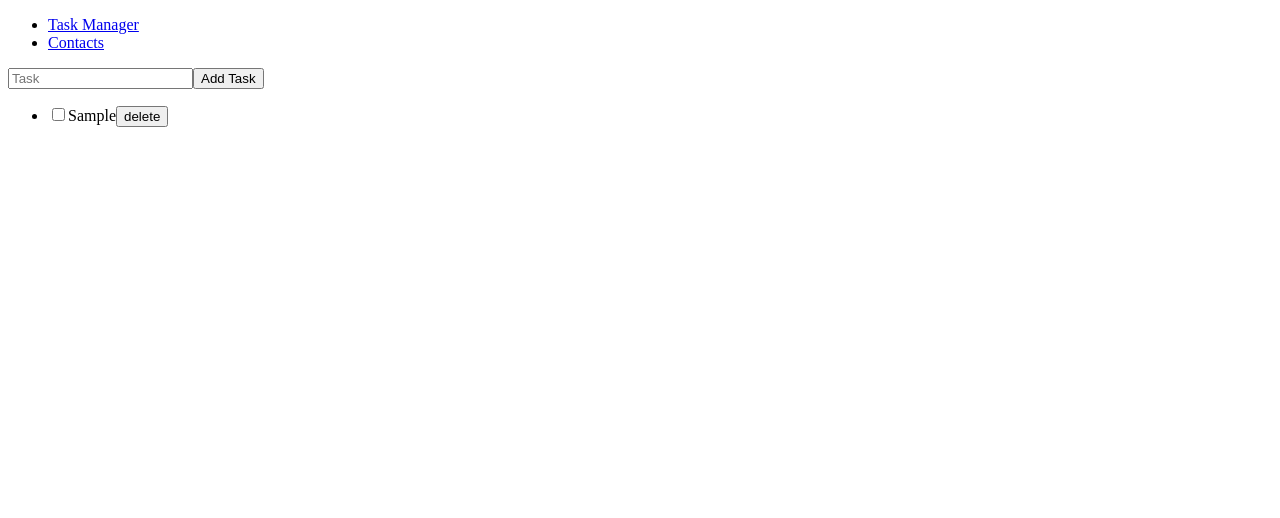
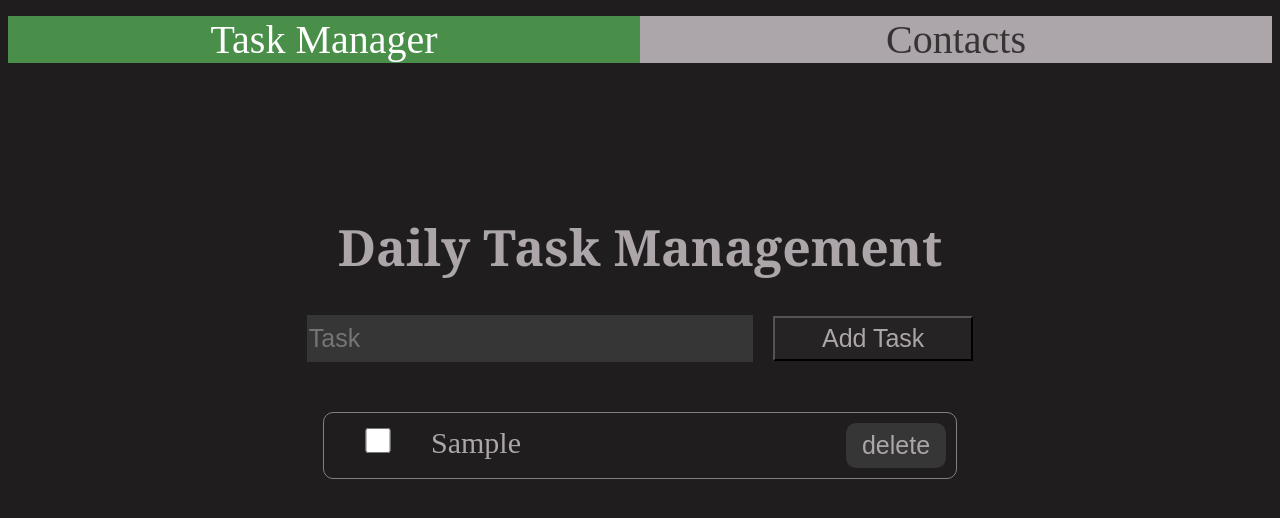
Before and after one commit to Aslan-Mammadov/Task_Management, a React (Create React App) app: page / in a window 1280 px wide. Both pictures are taken after typing "Sample" into the empty fields and a click on the button "Add Task". Shown: the top 518 px of the page. Built offline with nearby package versions, Linux system fonts and the light colour scheme.

Commit message:
add style

```diff
--- a/src/components/Navigation.jsx
+++ b/src/components/Navigation.jsx
@@ -2,7 +2,7 @@ import { NavLink } from 'react-router-dom'
 
 function Navigation() {
   return (
-    <div>
+    <nav>
       <ul>
         <li>
             <NavLink to='/' > Task Manager</NavLink>
@@ -12,7 +12,7 @@ function Navigation() {
         </li>
 
       </ul>
-    </div>
+    </nav>
   )
 }
 
--- a/src/components/TaskManager.jsx
+++ b/src/components/TaskManager.jsx
@@ -23,7 +23,10 @@ function TaskManager() {
   };
 
   return (
+    <>
+
     <form onSubmit={handleSubmit}>
+    <h1>Daily Task Management</h1>
       <input
         type="text"
         value={task}
@@ -32,8 +35,9 @@ function TaskManager() {
         required
       />
       <button type="submit">Add Task</button>
+    </form>
      <Tasks savedTasks={savedTasks} handleRemove={handleRemove}/>
-    </form>
+    </>
   );
 }
 
--- a/src/components/Tasks.jsx
+++ b/src/components/Tasks.jsx
@@ -1,15 +1,20 @@
-import React from 'react'
+import React from "react";
 
-function Tasks({savedTasks, handleRemove}) {
+function Tasks({ savedTasks, handleRemove }) {
+    console.log(savedTasks)
   return (
     <div>
-       {savedTasks && (
-        <ul>
+      {savedTasks && (
+        <ul className="task-container">
           {savedTasks.map((task, index) => (
             <li key={index}>
-              <input type="checkbox" />
-              {task}
+              <label className="container">
+                <input type="checkbox" className="check-list" />
+                <span className="checkmark">{task}</span>
+              </label>
+
               <input
+                className="delete-btn"
                 type="button"
                 value="delete"
                 name={task}
@@ -20,7 +25,7 @@ function Tasks({savedTasks, handleRemove}) {
         </ul>
       )}
     </div>
-  )
+  );
 }
 
-export default Tasks
+export default Tasks;
--- a/src/index.css
+++ b/src/index.css
@@ -0,0 +1,98 @@
+html {
+  background-color: rgb(31, 29, 29);
+  height: 100vh;
+}
+h1 {
+  text-align: center;
+  font-size: 50px;
+  font-family: Georgia, "Times New Roman", Times, serif;
+  color: rgb(172, 165, 169);
+}
+
+li {
+  list-style-type: none;
+  font-size: 40px;
+  width: 50%;
+}
+nav {
+  background-color: rgb(172, 165, 169);
+}
+a {
+  text-align: center;
+  display: block;
+  text-decoration: none;
+  color: rgb(55, 50, 52);
+  height: 100%;
+}
+.active {
+  background-color: rgb(73, 143, 73);
+  color: white;
+}
+nav ul {
+  padding: 0;
+  display: flex;
+}
+input {
+  width: 50%;
+  height: 45px;
+  font-size: 25px;
+  align-self: center;
+  padding: auto;
+  border: none;
+  color: rgb(172, 165, 169);
+  background-color: rgb(55, 54, 54);
+}
+button {
+  width: 200px;
+  margin-left: 20px;
+  height: 45px;
+  padding: auto;
+  font-size: 25px;
+  color: rgb(172, 165, 169);
+  background-color: rgb(37, 35, 36);
+}
+
+form {
+  width: 70%;
+  margin: 150px auto 50px;
+  text-align: center;
+}
+.task-container {
+  margin: auto;
+  width: 50%;
+  border: 1px solid gray;
+  border-radius: 10px;
+  padding: 0;
+  max-height: 400px;
+  overflow-y: scroll;
+}
+.task-container li {
+  display: flex;
+  width: 100%;
+  margin: auto;
+  font-size: 30px;
+  color: rgb(172, 165, 169);
+  justify-content: space-between;
+}
+.check-list {
+  margin-top: 15px;
+  height: 25px;
+  width: 25px;
+}
+.task-container input {
+  width: 100px;
+  border-radius: 10px;
+}
+.delete-btn {
+  margin: 10px;
+}
+:hover.delete-btn {
+  background-color: rgb(88, 86, 86);
+  color: rgb(232, 207, 207);
+}
+.container input:checked ~ .checkmark {
+  text-decoration: line-through;
+}
+::-webkit-scrollbar {
+  width: 0;
+}
```
